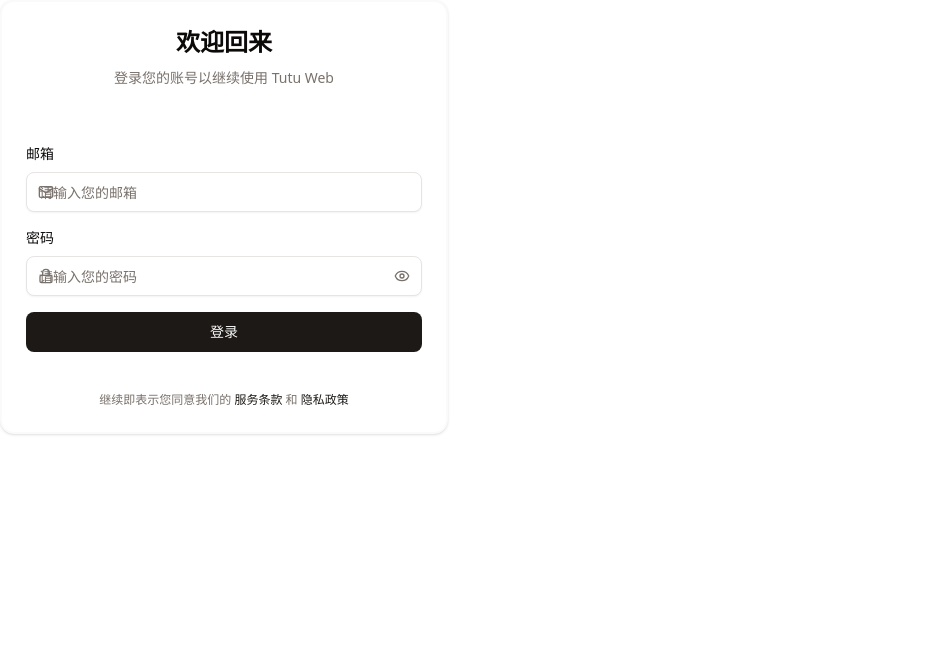
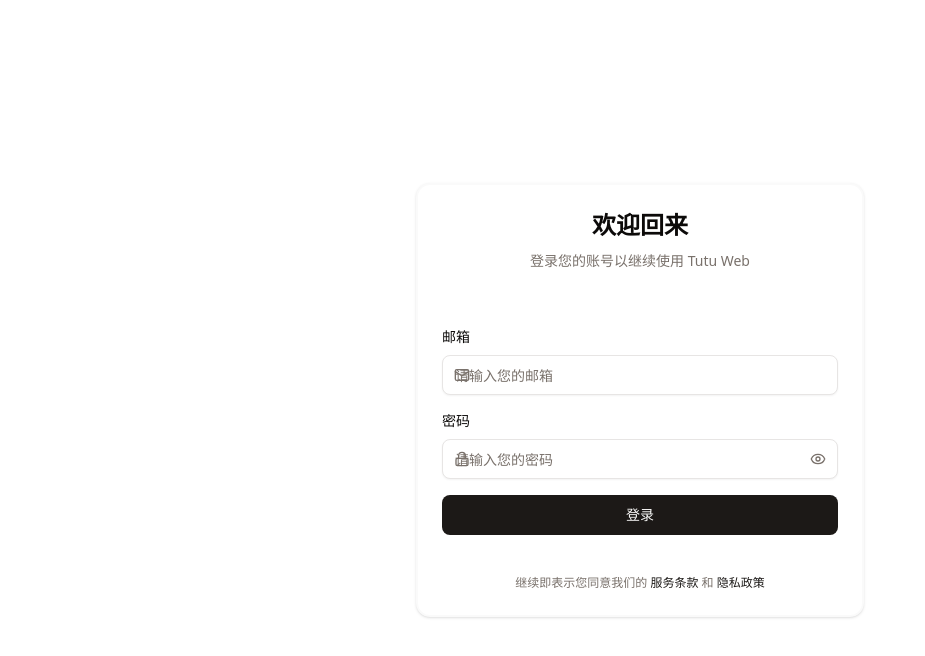
Before and after one commit to allenhooray/tutu, a React (Vite) app in the folder packages/web/: page /login in a window 1280 px wide. Shown: the top 656 px of the page, without its empty margins (0-925 px from the left). Built offline with nearby package versions, Linux system fonts and the light colour scheme.

Commit message:
style(layout): 调整 FullLayout 样式并重构路由文件结构
将 FullLayout 添加全屏居中样式
将 PrivateRoute 移动到 auth 目录下以改善代码组织

```diff
--- a/packages/web/src/router/index.tsx
+++ b/packages/web/src/router/index.tsx
@@ -3,7 +3,7 @@
 import About from '@/views/About';
 import Login from '@/views/Login';
 import NotFound from '@/views/NotFound';
-import { PrivateRoute } from './PrivateRoute';
+import { PrivateRoute } from './auth/PrivateRoute';
 import { FullLayout } from './layouts/FullLayout';
 import { TopNavigationLayout } from './layouts/TopNavigationLayout';
 
--- a/packages/web/src/router/layouts/FullLayout.tsx
+++ b/packages/web/src/router/layouts/FullLayout.tsx
@@ -2,7 +2,7 @@
 
 export const FullLayout = () => {
   return (
-    <div>
+    <div className="h-screen w-screen flex flex-col justify-center items-center">
       <Outlet />
     </div>
   )
```
